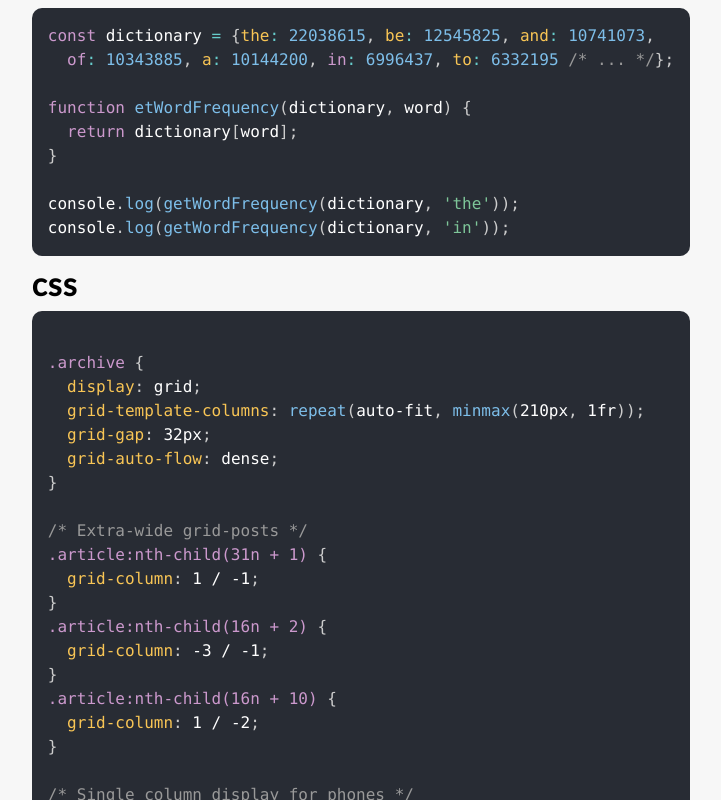
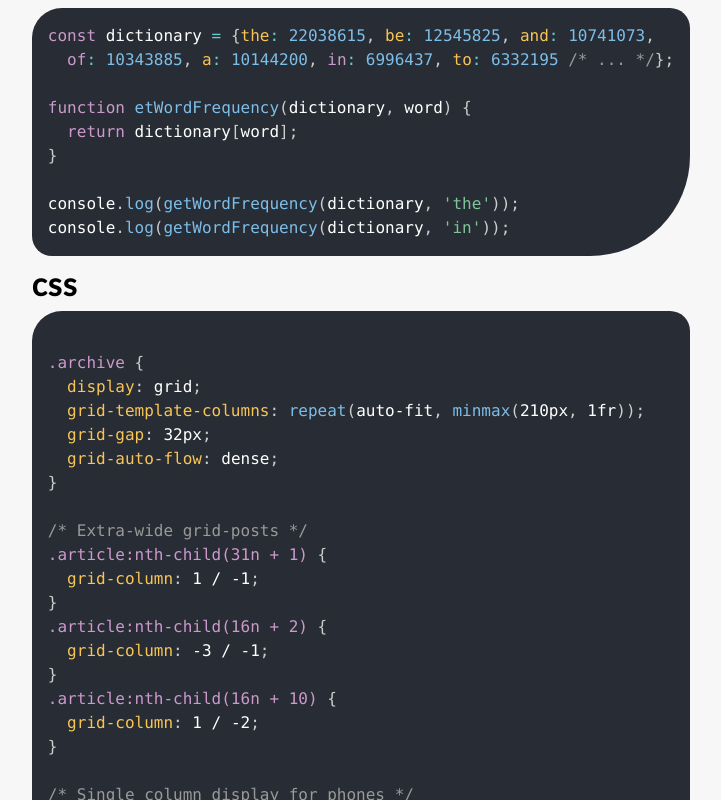
Before and after one commit to dommyrock/SignalRparser, a React (Create React App) app in the folder StreamOutputWebApp/client-app/: page /code in a window 1280 px wide. Shown: the top 800 px of the page, without its empty margins (279-1000 px from the left). Built offline with nearby package versions, Linux system fonts and the light colour scheme.

Commit message:
web-app- updated css animations

```diff
--- a/StreamOutputWebApp/client-app/src/prism.css
+++ b/StreamOutputWebApp/client-app/src/prism.css
@@ -156,12 +156,22 @@ pre[class*="language-"] {
   content: attr(data-prompt);
 }
 
-/*css from react docs page*/
+/*css added by me*/
+.gatsby-highlight {
+  transition: all 0.45s cubic-bezier(0.215, 0.61, 0.355, 1);
+}
+
+.gatsby-highlight:hover {
+  border-radius: 30px 20px 100px 20px;
+  box-shadow: 0 0 50px #515151;
+  transform: scale(1.01, 1.05);
+}
+
 .gatsby-highlight > pre {
   color: rgb(255, 255, 255);
   tab-size: 1.5em;
   background: rgb(40, 44, 52);
-  border-radius: 10px;
+  border-radius: 30px 20px 100px 20px;
   overflow: auto;
 }
 .gatsby-highlight > pre > code {
```
